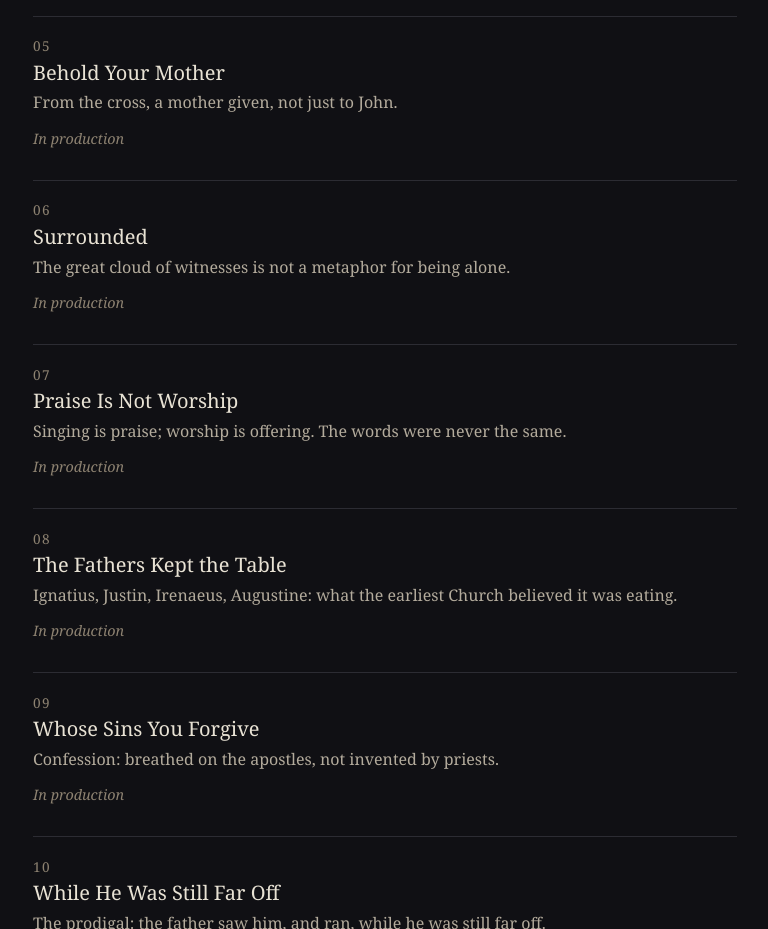
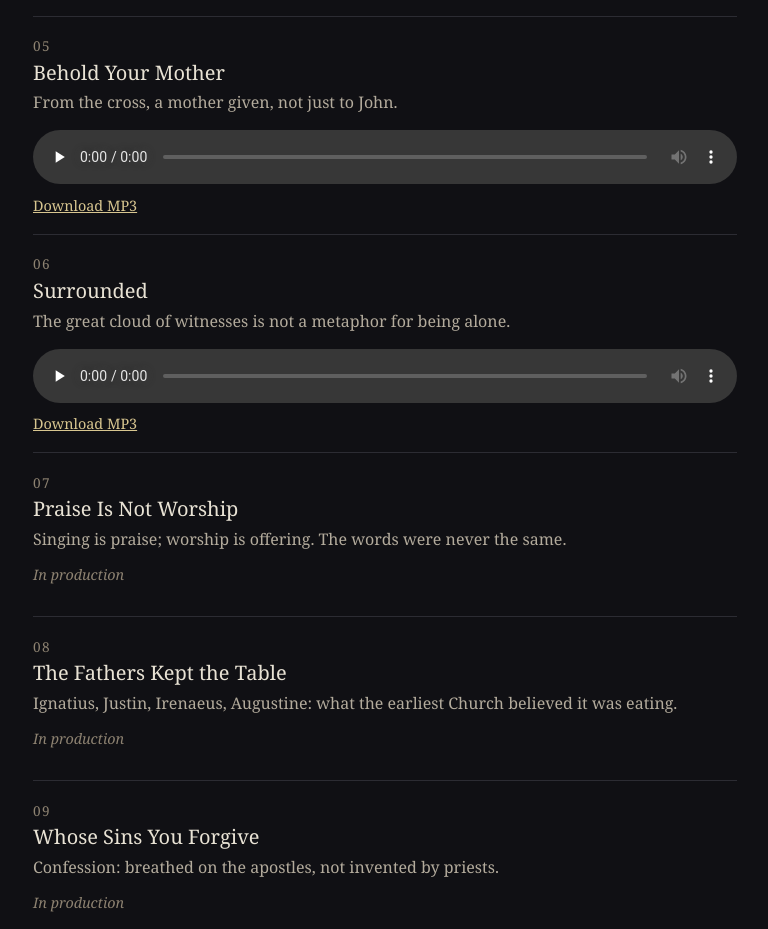
Before and after one commit to beelievernet/beeliever-music, a plain HTML site: page index.html in a window 1280 px wide. Shown: the part 1083-2012 px from the top of the page, without its empty margins (255-1023 px from the left). Drawn offline with Linux system fonts and the light colour scheme.

Commit message:
Tracks 5-6 live: Behold Your Mother and Surrounded release MP3s added, players wired (page v4)

```diff
--- a/index.html
+++ b/index.html
@@ -68,13 +68,15 @@
       <span class="num">05</span>
       <h2>Behold Your Mother</h2>
       <p class="about">From the cross, a mother given, not just to John.</p>
-      <p class="soon">In production</p>
+      <audio controls preload="none" src="audio/05-behold-your-mother.mp3"></audio>
+      <a class="dl" href="audio/05-behold-your-mother.mp3" download>Download MP3</a>
     </li>
     <li>
       <span class="num">06</span>
       <h2>Surrounded</h2>
       <p class="about">The great cloud of witnesses is not a metaphor for being alone.</p>
-      <p class="soon">In production</p>
+      <audio controls preload="none" src="audio/06-surrounded.mp3"></audio>
+      <a class="dl" href="audio/06-surrounded.mp3" download>Download MP3</a>
     </li>
     <li>
       <span class="num">07</span>
```
Also changed, not shown: audio/README.txt, 2 other files.
